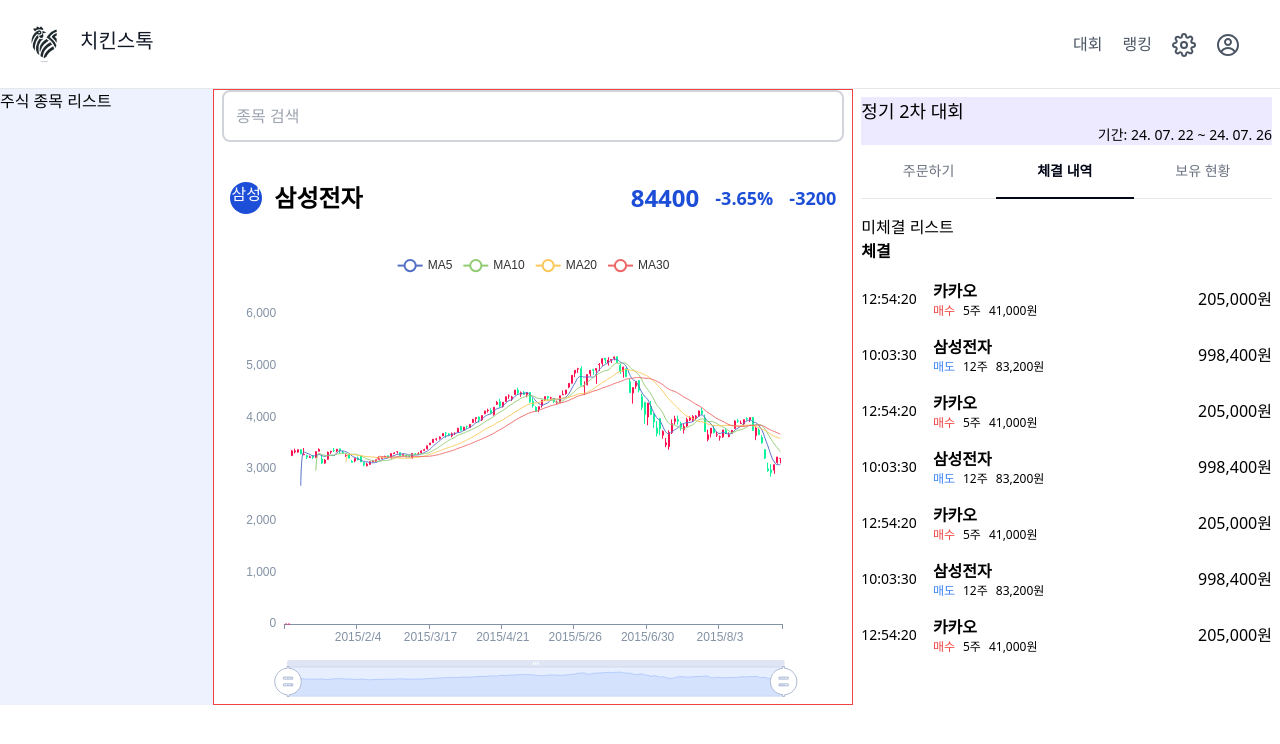
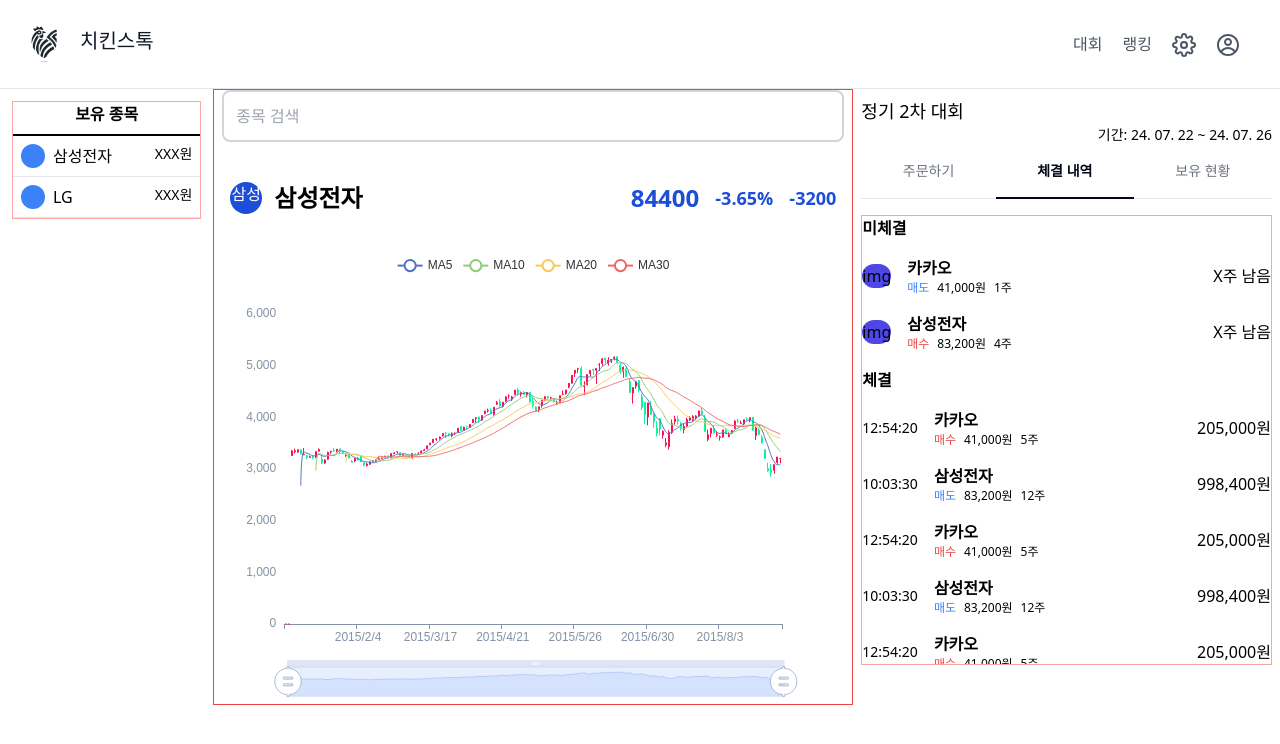
Before and after one commit to ChickenStock-2024/FrontEnd, a React (Vite) app: page /trading in a window 1280 px wide. Both pictures are taken after a click on the tab "체결 내역". Shown: the top 744 px of the page. Built offline with nearby package versions, Linux system fonts and the light colour scheme.

Commit message:
Feat: 보유현황 레이아웃

```diff
--- a/src/components/Trading/OrderSection/Account.jsx
+++ b/src/components/Trading/OrderSection/Account.jsx
@@ -1,7 +1,73 @@
 import React from "react";
 
+const holdings = {
+  balance: "5600459",
+  holding_list: [
+    {
+      company_title: "삼성전자",
+      price: 54643524,
+      volume: 534,
+    },
+    {
+      company_title: "LG",
+      price: 546494,
+      volume: 50,
+    },
+  ],
+};
+
 const Account = () => {
-  return <div>Account</div>;
+  return (
+    <div className="overflow-y-auto max-h-[450px] border border-red-300">
+      {/* 총 수익률 */}
+      <div className="grid grid-cols-3 gap-2 items-center text-center text-sm p-3 mb-6">
+        <div>
+          <div>1,200,000원</div>
+          <div>총 평가금액</div>
+        </div>
+        <div>
+          <div>200,000원</div>
+          <div>총 평가수익금</div>
+        </div>
+        <div>
+          <div>-10%</div>
+          <div>총 평가수익률</div>
+        </div>
+      </div>
+
+      {/* 라벨 */}
+      <div className="grid grid-cols-5 gap-2 items-center text-right text-sm bg-gray-100 p-3">
+        <div className="col-span-2 text-left">종목</div>
+        <div>
+          <div>평가금액</div>
+          <div>평단가</div>
+        </div>
+        <div>
+          <div>평가수익금</div>
+          <div>보유수량</div>
+        </div>
+        <div>평가수익률</div>
+      </div>
+      {/* 실제 반복 도는 부분 */}
+      {holdings.holding_list.map((holding, index) => (
+        <div key={index}>
+          <div className="grid grid-cols-5 gap-2 items-center text-right text-sm p-3">
+            <div className="col-span-2 text-left">{holding.company_title}</div>
+            <div>
+              <div>현재 가격 * {holding.volume}</div>
+              <div>총매입금액/주식수</div>
+            </div>
+            <div>
+              <div>평가수익금</div>
+              <div>{holding.volume}주</div>
+            </div>
+            <div>평가수익률</div>
+          </div>
+          <hr className="mb-2" />
+        </div>
+      ))}
+    </div>
+  );
 };
 
 export default Account;
--- a/src/components/Trading/OrderSection/OrderList/ExecutionList.jsx
+++ b/src/components/Trading/OrderSection/OrderList/ExecutionList.jsx
@@ -3,76 +3,6 @@
 const ExecutionList = () => {
   // 체결 리스트를 요청
   const executionList = [
-    {
-      company_name: "카카오",
-      price: "41000",
-      quantity: "5",
-      status: "매수체결",
-      created_at: "2022-07-23T12:54:20.1125",
-    },
-    {
-      company_name: "삼성전자",
-      price: "83200",
-      quantity: "12",
-      status: "매도체결",
-      created_at: "2024-07-23T10:03:30.0007",
-    },
-    {
-      company_name: "카카오",
-      price: "41000",
-      quantity: "5",
-      status: "매수체결",
-      created_at: "2022-07-23T12:54:20.1125",
-    },
-    {
-      company_name: "삼성전자",
-      price: "83200",
-      quantity: "12",
-      status: "매도체결",
-      created_at: "2024-07-23T10:03:30.0007",
-    },
-    {
-      company_name: "카카오",
-      price: "41000",
-      quantity: "5",
-      status: "매수체결",
-      created_at: "2022-07-23T12:54:20.1125",
-    },
-    {
-      company_name: "삼성전자",
-      price: "83200",
-      quantity: "12",
-      status: "매도체결",
-      created_at: "2024-07-23T10:03:30.0007",
-    },
-    {
-      company_name: "카카오",
-      price: "41000",
-      quantity: "5",
-      status: "매수체결",
-      created_at: "2022-07-23T12:54:20.1125",
-    },
-    {
-      company_name: "삼성전자",
-      price: "83200",
-      quantity: "12",
-      status: "매도체결",
-      created_at: "2024-07-23T10:03:30.0007",
-    },
-    {
-      company_name: "카카오",
-      price: "41000",
-      quantity: "5",
-      status: "매수체결",
-      created_at: "2022-07-23T12:54:20.1125",
-    },
-    {
-      company_name: "삼성전자",
-      price: "83200",
-      quantity: "12",
-      status: "매도체결",
-      created_at: "2024-07-23T10:03:30.0007",
-    },
     {
       company_name: "카카오",
       price: "41000",
@@ -184,10 +114,10 @@
               >
                 {execution.status.substr(0, 2)}
               </div>
-              <div className="font-light text-xs">{execution.quantity}주</div>
               <div className="font-light text-xs">
                 {priceFormat(execution.price)}원
               </div>
+              <div className="font-light text-xs">{execution.quantity}주</div>
             </div>
           </div>
           <div>
--- a/src/components/Trading/OrderSection/OrderList/OrderList.jsx
+++ b/src/components/Trading/OrderSection/OrderList/OrderList.jsx
@@ -4,7 +4,7 @@
 
 const OrderList = () => {
   return (
-    <div className="overflow-y-auto max-h-[450px]">
+    <div className="overflow-y-auto max-h-[450px] border border-red-300">
       <UnexecutionList />
       <ExecutionList />
     </div>
--- a/src/components/Trading/OrderSection/OrderList/UnexecutionList.jsx
+++ b/src/components/Trading/OrderSection/OrderList/UnexecutionList.jsx
@@ -1,7 +1,64 @@
 import React from "react";
 
+// 미체결 리스트 요청
+const unExecutionList = [
+  {
+    company_name: "카카오",
+    price: "41000",
+    quantity: "1",
+    status: "매도요청",
+    created_at: "2022-07-23T12:54:20.1125",
+  },
+  {
+    company_name: "삼성전자",
+    price: "83200",
+    quantity: "4",
+    status: "매수요청",
+    created_at: "2024-07-23T10:03:30.0007",
+  },
+];
+
 const UnexecutionList = () => {
-  return <div>미체결 리스트</div>;
+  const priceFormat = (str) => {
+    const comma = (str) => {
+      str = String(str);
+      return str.replace(/(\d)(?=(?:\d{3})+(?!\d))/g, "$1,");
+    };
+    const uncomma = (str) => {
+      str = String(str);
+      return str.replace(/[^\d]+/g, "");
+    };
+    return comma(uncomma(str));
+  };
+
+  return (
+    <div>
+      <div className="font-bold test-lg mb-4">미체결</div>
+      {unExecutionList.map((unExecution, index) => (
+        <div
+          className="flex gap-x-4 justify-between items-center mb-4"
+          key={index}
+        >
+          <div className="bg-indigo-600 rounded-full">img</div>
+          <div className="flex-1">
+            <div className="font-semibold">{unExecution.company_name}</div>
+            <div className="flex gap-2">
+              <div
+                className={`text-xs ${unExecution.status.substr(0, 2) === "매수" ? "text-red-500" : "text-blue-500"}`}
+              >
+                {unExecution.status.substr(0, 2)}
+              </div>
+              <div className="font-light text-xs">
+                {priceFormat(unExecution.price)}원
+              </div>
+              <div className="font-light text-xs">{unExecution.quantity}주</div>
+            </div>
+          </div>
+          <div>X주 남음</div>
+        </div>
+      ))}
+    </div>
+  );
 };
 
 export default UnexecutionList;
--- a/src/components/Trading/OrderSection/OrderSection.jsx
+++ b/src/components/Trading/OrderSection/OrderSection.jsx
@@ -26,7 +26,7 @@
 
   return (
     <div className="m-2">
-      <div className="bg-violet-100 h-12">
+      <div className="h-12">
         <OrderContestInfo />
       </div>
       <OrderSectionTabs getActiveTabOption={getActiveTabOption} />
--- a/src/components/Trading/StockList.jsx
+++ b/src/components/Trading/StockList.jsx
@@ -1,7 +1,39 @@
 import React from "react";
 
+const holdingStockList = {
+  balance: "5600459",
+  holding_list: [
+    {
+      company_title: "삼성전자",
+      price: 54643524,
+      volume: 534,
+    },
+    {
+      company_title: "LG",
+      price: 546494,
+      volume: 50,
+    },
+  ],
+};
+
 const StockList = () => {
-  return <div>주식 종목 리스트</div>;
+  return (
+    <div className="border border-red-300 m-3">
+      <div className="font-bold border-b-2 border-black pb-2 text-center">
+        보유 종목
+      </div>
+      {/* 반복할 부분 */}
+      {holdingStockList.holding_list.map((holding, index) => (
+        <div key={index} className="flex justify-between border-b p-2">
+          <div className="flex gap-2">
+            <div className="bg-blue-500 w-6 h-6 rounded-full"></div>
+            <div>{holding.company_title}</div>
+          </div>
+          <div className="text-sm">XXX원</div>
+        </div>
+      ))}
+    </div>
+  );
 };
 
 export default StockList;
--- a/src/pages/Trading.jsx
+++ b/src/pages/Trading.jsx
@@ -6,7 +6,7 @@
 const Trading = () => {
   return (
     <div className="flex">
-      <div className="w-2/12 bg-indigo-50">
+      <div className="w-2/12">
         <StockList />
       </div>
       <div className="w-6/12 h-full">
```
